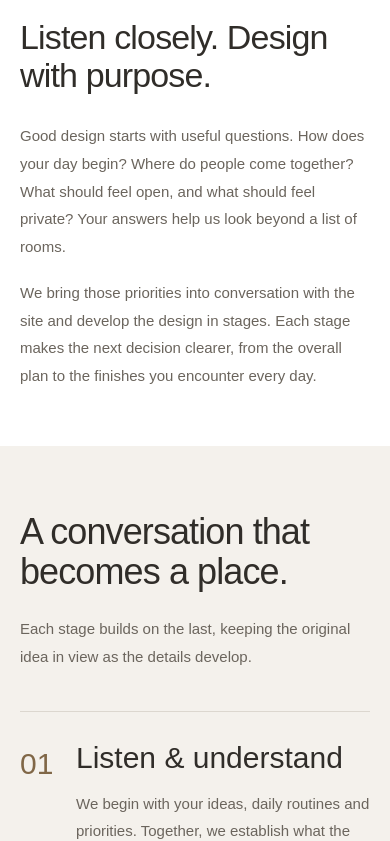
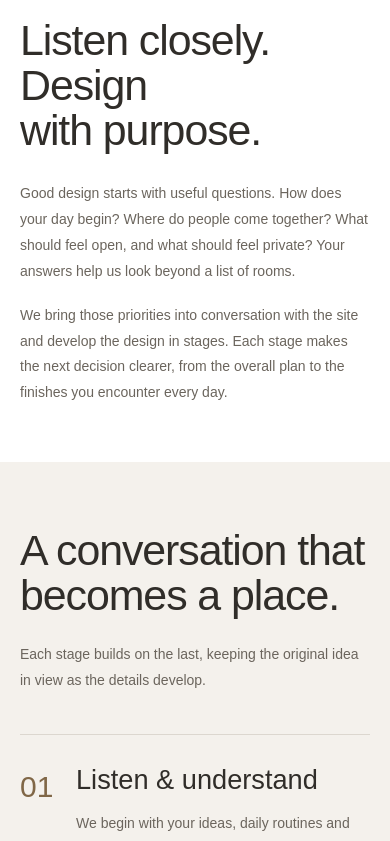
Before and after one commit to mediagohype-ctrl/royalrising, a Next.js app: page /approach in a window 390 px wide. Shown: the part 900-1741 px from the top of the page. Built offline with nearby package versions, Linux system fonts and the light colour scheme; a web font is replaced by a local one.

Commit message:
feat: update link styles to use 'pill' class for consistency; enhance editorial typography across pages

```diff
--- a/src/app/about/page.tsx
+++ b/src/app/about/page.tsx
@@ -7,7 +7,7 @@ export default function AboutPage() {
   return <InnerPage label="About Us" title="Spaces shaped by light and life." intro="Royal Rising brings architecture, interiors and construction together. We create thoughtful spaces rooted in their surroundings and in the lives of the people who call them home." image="project-bedroom-suite" clean>
     <PageNote title="A home is personal. So is the process."><p>A place to gather, a quiet room to unwind, a view you return to every morning. The spaces that matter most are shaped by the life within them. At Royal Rising, those everyday moments give the design its direction.</p><p>We connect architecture, interiors and construction so that the larger vision and the individual details develop together. The result we work towards is a home that feels coherent, comfortable and distinctly yours.</p></PageNote>
     <EditorialSection title="A home begins with you." text="The way you gather, the quiet moments you value, the light you wake up to. These are the starting points for our work. We bring natural light, considered materials and balanced proportions together to shape homes that feel personal, welcoming and timeless." image="project-formal-living">
-      <a className="page-text-link" href="/approach">Discover our approach <span aria-hidden>↗</span></a>
+      <a className="pill page-text-link" href="/approach">Discover our approach <span aria-hidden>↗</span></a>
     </EditorialSection>
     <section className="page-values">
       <div><h2>Considered in every detail.</h2></div>
@@ -16,8 +16,8 @@ export default function AboutPage() {
       <article><h3>A connected vision</h3><p>Planning, interiors and construction considered together from the beginning.</p></article>
     </section>
     <EditorialSection title="From the outside in." text="A facade, a staircase, a room and its smallest details all belong to the same story. Working across disciplines helps us carry the original idea through each layer of a home." image="project-staircase-dining" reverse>
-      <a className="page-text-link" href="/projects">Explore our work <span aria-hidden>↗</span></a>
+      <a className="pill page-text-link" href="/projects">Explore our work <span aria-hidden>↗</span></a>
     </EditorialSection>
-    <PageNote title="Your priorities guide the design."><p>Bring your ideas, your questions and the things you know you need. We use those conversations to understand how you live, what the site offers and where the design should focus.</p><p>From room layouts to materials, each decision has a purpose. We make space for discussion as the proposal develops, keeping everyday use at the centre of the work.</p><a className="page-text-link" href="/approach">See how we work <span aria-hidden>↗</span></a></PageNote>
+    <PageNote title="Your priorities guide the design."><p>Bring your ideas, your questions and the things you know you need. We use those conversations to understand how you live, what the site offers and where the design should focus.</p><p>From room layouts to materials, each decision has a purpose. We make space for discussion as the proposal develops, keeping everyday use at the centre of the work.</p><a className="pill page-text-link" href="/approach">See how we work <span aria-hidden>↗</span></a></PageNote>
   </InnerPage>;
 }
--- a/src/app/approach/page.tsx
+++ b/src/app/approach/page.tsx
@@ -13,7 +13,7 @@ export default function ApproachPage() {
   return <InnerPage label="Our Approach" title="From first sketch to finished home." intro="Plan. Design. Build. A considered process that connects your ideas with the site, the light and the way you live." image="project-dressing-suite" clean>
     <PageNote title="Listen closely. Design with purpose."><p>Good design starts with useful questions. How does your day begin? Where do people come together? What should feel open, and what should feel private? Your answers help us look beyond a list of rooms.</p><p>We bring those priorities into conversation with the site and develop the design in stages. Each stage makes the next decision clearer, from the overall plan to the finishes you encounter every day.</p></PageNote>
     <section className="page-process"><div className="page-process__heading"><h2>A conversation that becomes a place.</h2><p>Each stage builds on the last, keeping the original idea in view as the details develop.</p></div><ol>{steps.map(([title, text], i) => <li key={title}><span className="page-process__number" aria-hidden>{String(i + 1).padStart(2, "0")}</span><div><h3>{title}</h3><p>{text}</p></div></li>)}</ol></section>
-    <EditorialSection title="Clarity before construction." text="Drawings help us test relationships, communicate decisions and connect the wider vision with the smallest details. Explore a selection of plans and studies from the drawing board." image="fh-plan-color"><a className="page-text-link" href="/drawings">Explore drawings <span aria-hidden>↗</span></a></EditorialSection>
+    <EditorialSection title="Clarity before construction." text="Drawings help us test relationships, communicate decisions and connect the wider vision with the smallest details. Explore a selection of plans and studies from the drawing board." image="fh-plan-color"><a className="pill page-text-link" href="/drawings">Explore drawings <span aria-hidden>↗</span></a></EditorialSection>
     <PageNote title="A shared direction, at every stage."><p>Reference images, practical needs and honest feedback help us understand what matters to you. Reviewing layouts and material ideas together allows questions to be resolved as the design develops.</p><p>The exact sequence depends on the site and agreed scope. We discuss the stages, decisions and information needed for your project at the outset, so there is a clear basis for moving forward.</p></PageNote>
   </InnerPage>;
 }
--- a/src/app/drawings/page.tsx
+++ b/src/app/drawings/page.tsx
@@ -8,6 +8,6 @@ export default function DrawingsPage() {
     <PageNote title="Drawn with care. Designed for living."><p>Before choosing finishes, we consider how a home works. Where do you arrive? How does daylight reach the rooms? Where can family life open up, and where is privacy needed?</p><p>Floor plans, site studies and cutaways help explore those questions. They turn spatial ideas into something we can discuss, test and refine together.</p></PageNote>
     <Drawings showAll />
     <section className="page-values"><div><h2>Look a little closer.</h2></div><article><h3>The site</h3><p>Look at the position of the building, arrival routes and outdoor spaces. These relationships shape the experience before you step inside.</p></article><article><h3>The plan</h3><p>Follow the connections between rooms. Shared areas, quieter corners and circulation reveal the everyday rhythm of the home.</p></article><article><h3>The detail</h3><p>Notice furniture layouts, openings and changes in level. Each helps explain the scale and intended use of a space.</p></article></section>
-    <section className="page-drawing-note"><h2>See the idea take shape.</h2><p>These drawings are portfolio studies for viewing and discussion. Construction requires drawings developed for the specific site and agreed project scope.</p><a className="page-text-link" href="/projects">Explore the spaces <span aria-hidden>↗</span></a></section>
+    <section className="page-drawing-note"><h2>See the idea take shape.</h2><p>These drawings are portfolio studies for viewing and discussion. Construction requires drawings developed for the specific site and agreed project scope.</p><a className="pill page-text-link" href="/projects">Explore the spaces <span aria-hidden>↗</span></a></section>
   </InnerPage>;
 }
--- a/src/app/globals.css
+++ b/src/app/globals.css
@@ -17,6 +17,11 @@
   --ease: cubic-bezier(0.19, 1, 0.22, 1);
   --display: var(--font-display), Georgia, serif;
   --sans: var(--font-sans), Arial, sans-serif;
+  --editorial-heading-size: clamp(2.8rem, 4.8vw, 5.8rem);
+  --editorial-heading-leading: 1.05;
+  --editorial-heading-tracking: -0.025em;
+  --editorial-body-size: clamp(14px, 1vw, 17px);
+  --editorial-body-leading: 1.85;
 }
 
 *,
@@ -1976,8 +1981,9 @@ html.has-cursor [data-cursor] {
   padding: clamp(80px, 10vh, 140px) clamp(32px, 5.2vw, 100px);
 }
 .story-stack .split__text .title {
-  font-size: clamp(2.8rem, 4.8vw, 5.8rem);
-  letter-spacing: -0.025em;
+  font-size: var(--editorial-heading-size);
+  line-height: var(--editorial-heading-leading);
+  letter-spacing: var(--editorial-heading-tracking);
 }
 .story-stack .split__text .quote {
   font-size: clamp(1.4rem, 2.1vw, 2.5rem);
@@ -1990,7 +1996,8 @@ html.has-cursor [data-cursor] {
   font-size: clamp(15px, 1.2vw, 22px);
   line-height: 1.65;
 }
-.story-stack .split__text .pill {
+.story-stack .split__text .pill,
+.studio-page .pill {
   margin-top: 12px;
   padding: 14px 32px;
   font-size: 14px;
@@ -2426,7 +2433,7 @@ body { font-weight: 400; }
   line-height: 1.25;
 }
 .story-stack .split__text .sub { font-size: clamp(1rem, 1.2vw, 1.3rem); line-height: 1.6; }
-.story-stack .split__text .para { font-size: clamp(14px, 1vw, 17px); line-height: 1.85; }
+.story-stack .split__text .para { font-size: var(--editorial-body-size); line-height: var(--editorial-body-leading); }
 .pill, .split__text .pill {
   border-radius: 999px;
   background: var(--gold);
@@ -2503,7 +2510,8 @@ body { font-weight: 400; }
   .nav__logo-title { font-size: 15px; letter-spacing: 0.23em; }
   .hero__name { font-size: 1.9rem; }
   .hero__count { font-size: 9px; letter-spacing: .08em; }
-  .story-stack .split__text .title { font-size: clamp(2.6rem, 11vw, 3.5rem); }
+  :root { --editorial-heading-size: clamp(2.6rem, 11vw, 3.5rem); }
+  .story-stack .split__text .title { font-size: var(--editorial-heading-size); }
   .story-stack .split__text .quote { font-size: 1.7rem; }
 }
 
@@ -2520,8 +2528,7 @@ body { font-weight: 400; }
 .page-intro__copy > p { margin-top: 28px; max-width: 58ch; color: var(--text-soft); font-size: clamp(15px, 1.15vw, 18px); line-height: 1.85; }
 .page-intro__image { position: relative; min-width: 0; aspect-ratio: 4 / 5; max-height: 640px; }
 .page-intro__image img[data-nimg="fill"] { object-fit: cover; }
-.page-text-link { display: inline-flex; gap: 24px; align-items: center; min-height: 44px; margin-top: 28px; border-bottom: 1px solid var(--accent); color: var(--accent-dark); font-size: 13px; }
-.page-text-link:hover { color: var(--text); }
+.studio-page .page-text-link { margin-top: 28px; }
 #page-content { scroll-margin-top: 140px; }
 .page-editorial { display: grid; grid-template-columns: 1fr 1fr; gap: clamp(32px, 7vw, 112px); align-items: center; padding: clamp(48px, 7vw, 112px) var(--pad); }
 .page-editorial + .page-editorial { border-top: 1px solid var(--line); }
@@ -2704,3 +2711,54 @@ body { font-weight: 400; }
 /* Clean image-only hero (matches the homepage banner) */
 .sr-only { position: absolute; width: 1px; height: 1px; padding: 0; margin: -1px; overflow: hidden; clip: rect(0, 0, 0, 0); white-space: nowrap; border: 0; }
 .studio-hero--clean::after { background: linear-gradient(180deg, rgba(24,22,19,.6), transparent 32%, transparent 50%, rgba(24,22,19,.75)); }
+
+/* Carry the homepage Brand Story typography through the interior pages. */
+.studio-hero h1,
+.page-note h2,
+.page-editorial h2,
+.page-values h2,
+.page-process h2,
+.page-drawing-note h2,
+.page-contact h2,
+.legal-header h1 {
+  font-family: var(--display);
+  font-size: var(--editorial-heading-size);
+  font-weight: 500;
+  line-height: var(--editorial-heading-leading);
+  letter-spacing: var(--editorial-heading-tracking);
+  text-transform: none;
+  text-wrap: balance;
+  white-space: normal;
+  overflow-wrap: break-word;
+}
+
+.page-values h3,
+.page-process h3,
+.legal-copy h2 {
+  font-family: var(--display);
+  font-size: clamp(1.4rem, 2.1vw, 2.5rem);
+  font-weight: 400;
+  line-height: 1.25;
+  letter-spacing: normal;
+}
+
+.studio-hero .page-intro__copy > p:not(.label),
+.page-note__copy p,
+.page-editorial__copy > p:not(.label),
+.page-values article p,
+.page-process p,
+.page-drawing-note > p:not(.label),
+.page-contact__copy > p:not(.label),
+.page-service-list li,
+.legal-header > p:not(.legal-date),
+.legal-copy p {
+  font-family: var(--sans);
+  font-size: var(--editorial-body-size);
+  font-weight: 300;
+  line-height: var(--editorial-body-leading);
+  letter-spacing: normal;
+}
+
+@media (max-width: 560px) {
+  .page-values h3, .page-process h3, .legal-copy h2 { font-size: 1.7rem; }
+}
--- a/src/app/projects/page.tsx
+++ b/src/app/projects/page.tsx
@@ -7,6 +7,6 @@ export default function ProjectsPage() {
   return <InnerPage label="Projects" title="Spaces to feel at home in." intro="Architecture and interiors, seen through the spaces we gather in, retreat to and move through every day." image="project-formal-living" clean>
     <PageNote title="From the first impression to the smallest detail."><p>A facade sets the tone. A staircase connects more than floors. A well-placed window changes the way a room feels throughout the day. Our portfolio explores these relationships across residential architecture and interiors.</p><p>Browse living spaces, private suites and architectural details. Select an image for a closer look at the materials, proportions and composition.</p></PageNote>
     <FeaturedWorks />
-    <PageNote title="Different rooms. One considered whole."><p>Timber, stone, soft finishes and carefully placed light carry an idea from one space to the next. The aim is a home with its own character, where shared rooms feel welcoming and private spaces offer a quieter rhythm.</p><a className="page-text-link" href="/services">Discover our services <span aria-hidden>↗</span></a></PageNote>
+    <PageNote title="Different rooms. One considered whole."><p>Timber, stone, soft finishes and carefully placed light carry an idea from one space to the next. The aim is a home with its own character, where shared rooms feel welcoming and private spaces offer a quieter rhythm.</p><a className="pill page-text-link" href="/services">Discover our services <span aria-hidden>↗</span></a></PageNote>
   </InnerPage>;
 }
--- a/src/app/services/page.tsx
+++ b/src/app/services/page.tsx
@@ -15,6 +15,6 @@ export default function ServicesPage() {
     {services.map((service, index) => <EditorialSection key={service.title} title={service.title} text={details[index].text} image={service.k} reverse={index % 2 === 1}>
       <ul className="page-service-list">{details[index].items.map(item => <li key={item}>{item}</li>)}</ul>
     </EditorialSection>)}
-    <PageNote title="A clear brief makes a strong beginning."><p>Share the site location, approximate area, the spaces you need and any plans or references you already have. An outline of your budget and preferred timing helps frame the initial conversation.</p><p>We discuss the proposed scope, deliverables and responsibilities before work begins. Each engagement is shaped around the project, with services and stages set out in the agreed proposal.</p><a className="page-text-link" href="/approach">Explore our process <span aria-hidden>↗</span></a></PageNote>
+    <PageNote title="A clear brief makes a strong beginning."><p>Share the site location, approximate area, the spaces you need and any plans or references you already have. An outline of your budget and preferred timing helps frame the initial conversation.</p><p>We discuss the proposed scope, deliverables and responsibilities before work begins. Each engagement is shaped around the project, with services and stages set out in the agreed proposal.</p><a className="pill page-text-link" href="/approach">Explore our process <span aria-hidden>↗</span></a></PageNote>
   </InnerPage>;
 }
```
